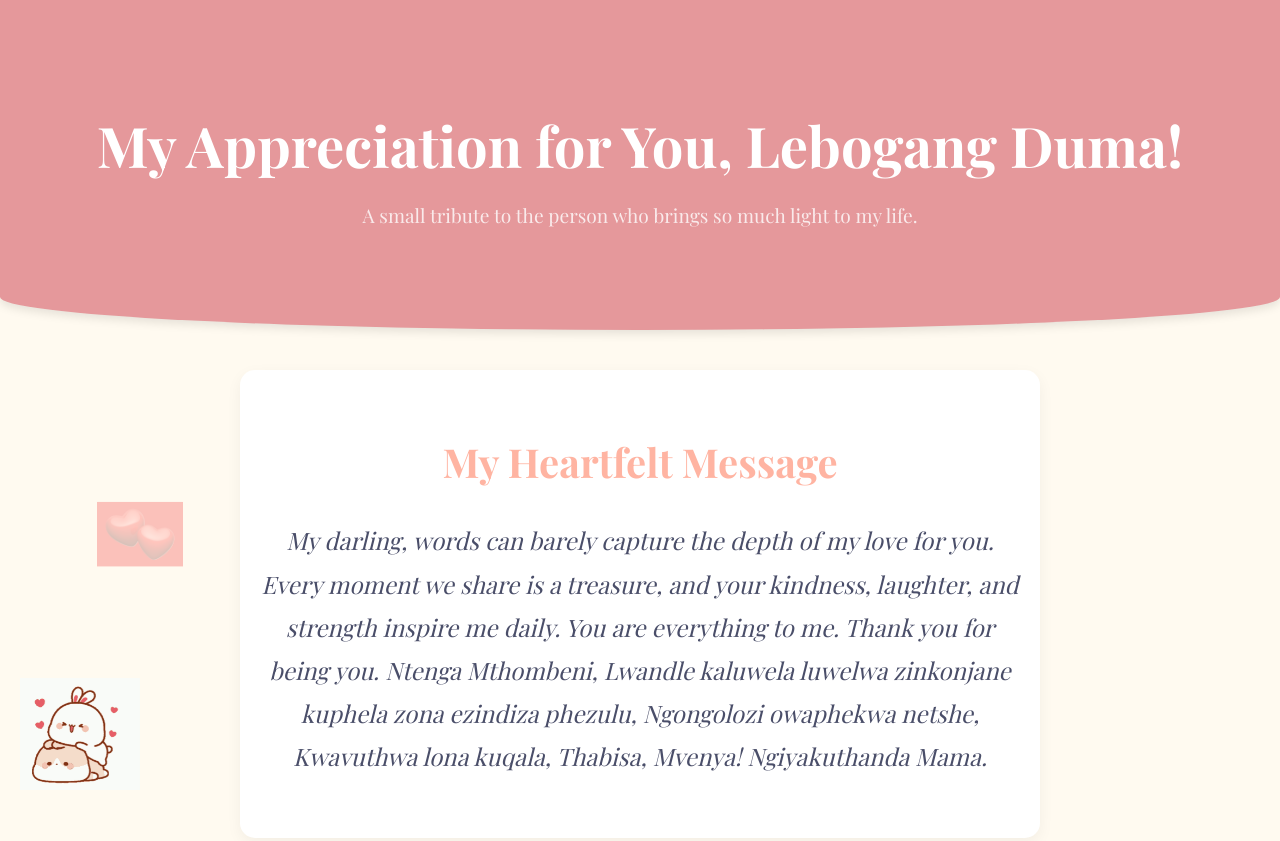
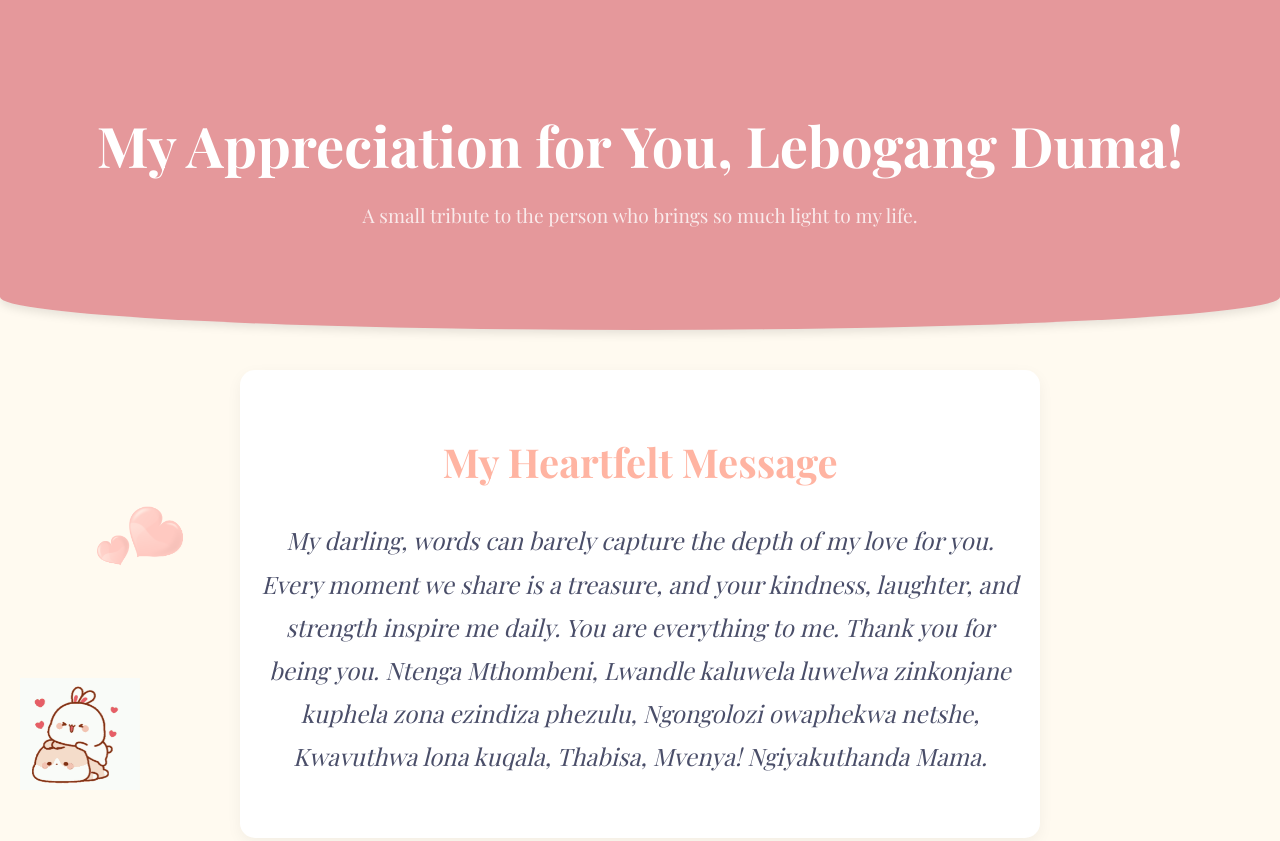
Before and after one commit to Kuhle43/lebo-love-site, a plain HTML site: page index.html in a window 1280 px wide. Shown: the top 841 px of the page. Drawn offline with nearby package versions, Linux system fonts and the light colour scheme.

Commit message:
Add files via upload

```diff
--- a/index.html
+++ b/index.html
@@ -168,7 +168,7 @@
 
     <div class="bunny-container">
         <img src="images/bunny.gif" alt="Cute bunny jumping on their friend" class="cute-bunny">
-        <img src="images/heart.jpg" alt="A floating heart" class="floating-heart">
+        <img src="images/heart.png" alt="A floating heart" class="floating-heart">
     </div>
 
     <script>
```
Also changed, not shown: images/heart.png (added).
